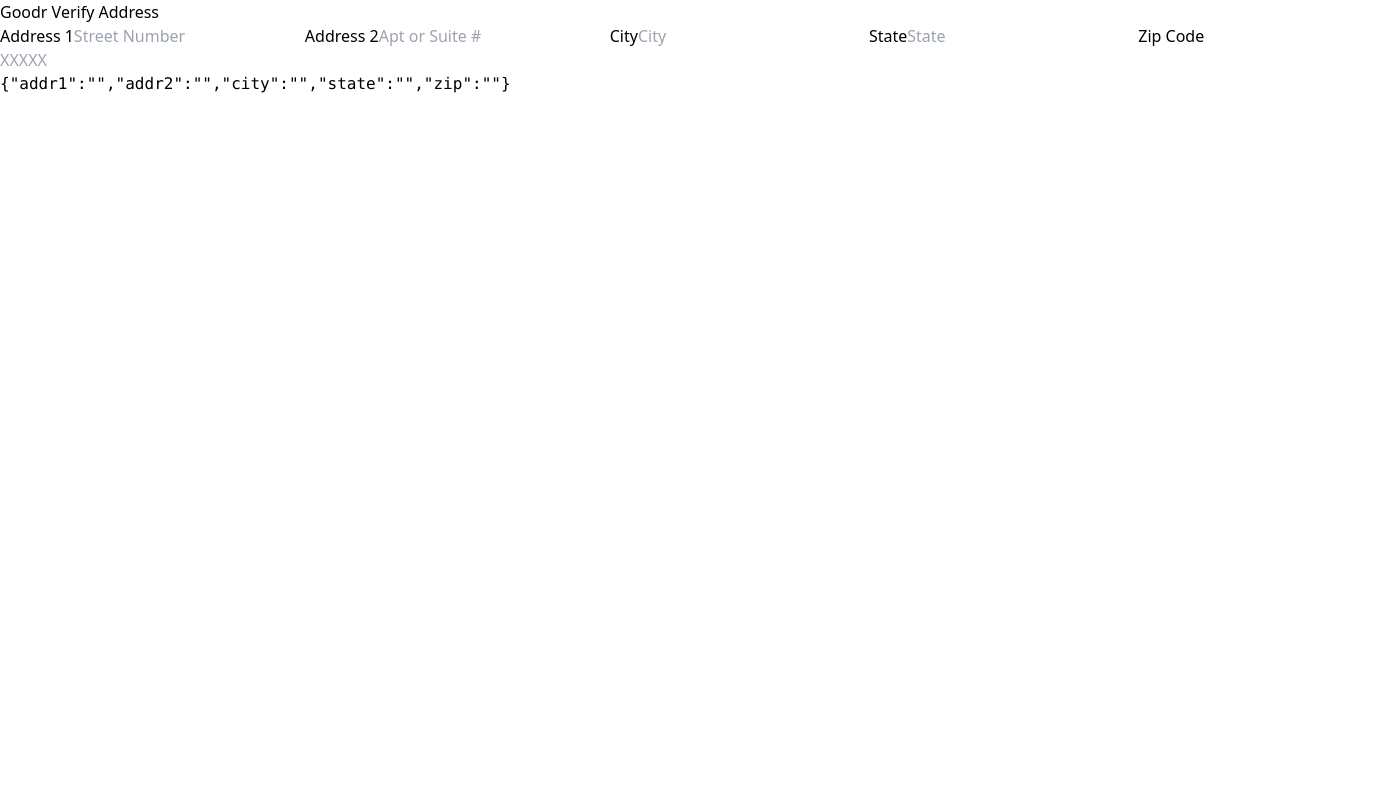
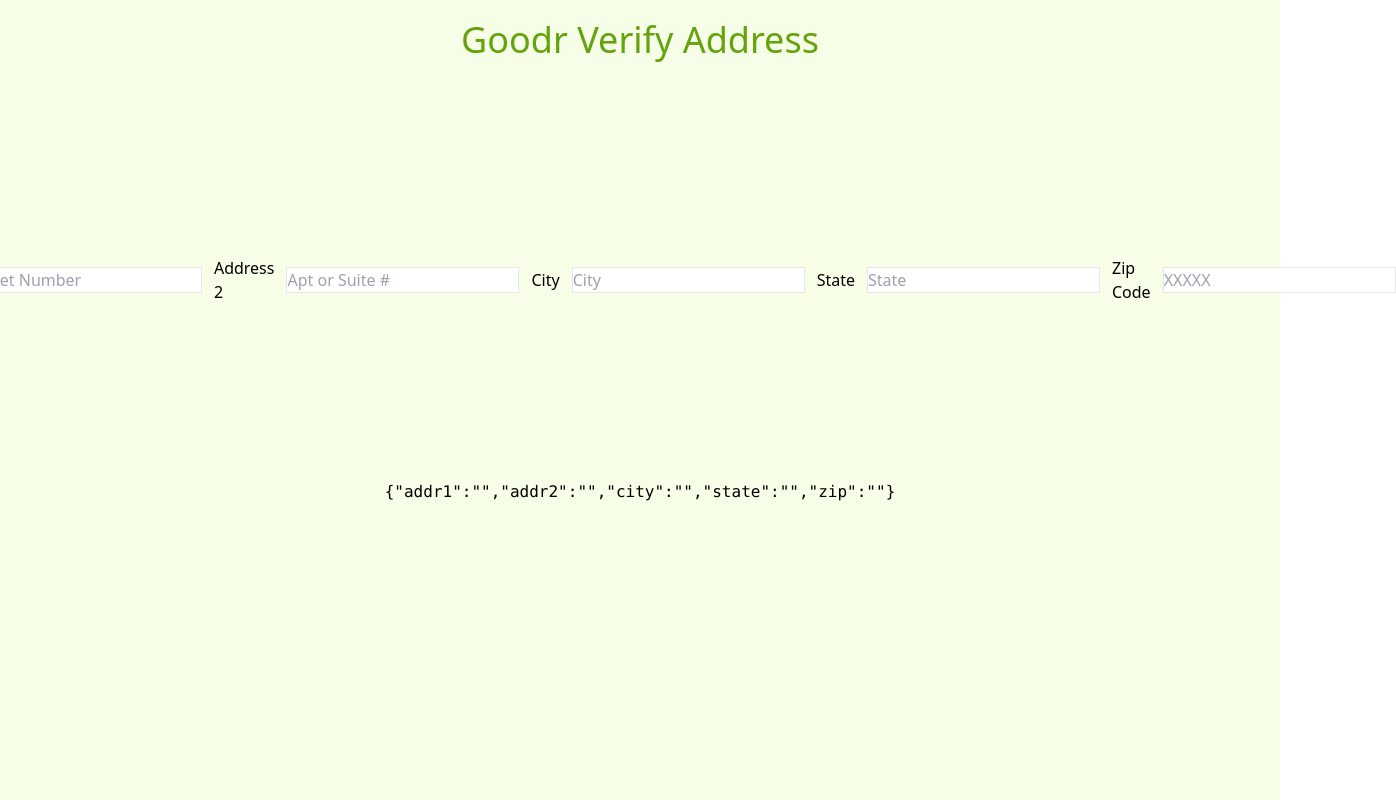
Before and after one commit to cstegall07/usps_validate_address, a React (Create React App) app: page / in a window 1280 px wide. Shown: the whole page, 1396 px wide, since content can reach past the window. Built offline with nearby package versions, Linux system fonts and the light colour scheme; no server answers.

Commit message:
update styling:

```diff
--- a/src/App.js
+++ b/src/App.js
@@ -58,12 +58,12 @@
   // }; fetchAddress();
   // })
   return (
-    <div className="App">
-      <h1>Goodr Verify Address</h1>
-      <form action="" className="form-data">
-        <label htmlFor="addr1">Address 1</label>
+    <div className="App place-items-center h-screen bg-lime-50">
+      <h1 className="flex justify-center items-center text-4xl text-lime-600 p-5">Goodr Verify Address</h1>
+      <form action="" className="form-data flex justify-center items-center h-[25rem]">
+        <label htmlFor="addr1" className="p-3">Address 1</label>
         <input
-          className="addr1"
+          className="addr1 border"
           value={address.address1}
           placeholder="Street Number"
           type="text"
@@ -74,36 +74,36 @@
             setAddress(value.replace(/[^\d{5}]$/, ""));
           }}
           />
-        <label htmlFor="addr2">Address 2</label>
+        <label htmlFor="addr2" className="p-3">Address 2</label>
         <input
-          className="addr2"
+          className="addr2 border"
           value={address.address2 || ""}
           placeholder="Apt or Suite #"
           type="text"
           name="addr2"
           id="addr2"
           />
-        <label htmlFor="addrcity">City</label>
+        <label htmlFor="addrcity" className="p-3">City</label>
         <input
-          className="addrcity"
+          className="addrcity border"
           value={address.city || ""}
           placeholder="City"
           type="text"
           name="addrcity"
           id="addrcity"
           />
-        <label htmlFor="addrstate">State</label>
+        <label htmlFor="addrstate" className="p-3">State</label>
         <input
-          className="addrstate"
+          className="addrstate border"
           value={address.state || ""}
           placeholder="State"
           type="text"
           name="addrstate"
           id="addrstate"
           />
-        <label htmlFor="addrzip5">Zip Code</label>
+        <label htmlFor="addrzip5" className="p-3">Zip Code</label>
         <input
-          className="addrzip5"
+          className="addrzip5 border"
           value={zipcode || ""}
           placeholder="XXXXX"
           type="text"
@@ -116,7 +116,7 @@
           />
       </form>
       <pre>
-        <code>
+        <code className="flex justify-center items-center">
           {JSON.stringify({
             addr1: address.address1,
             addr2: address.address2,
```
